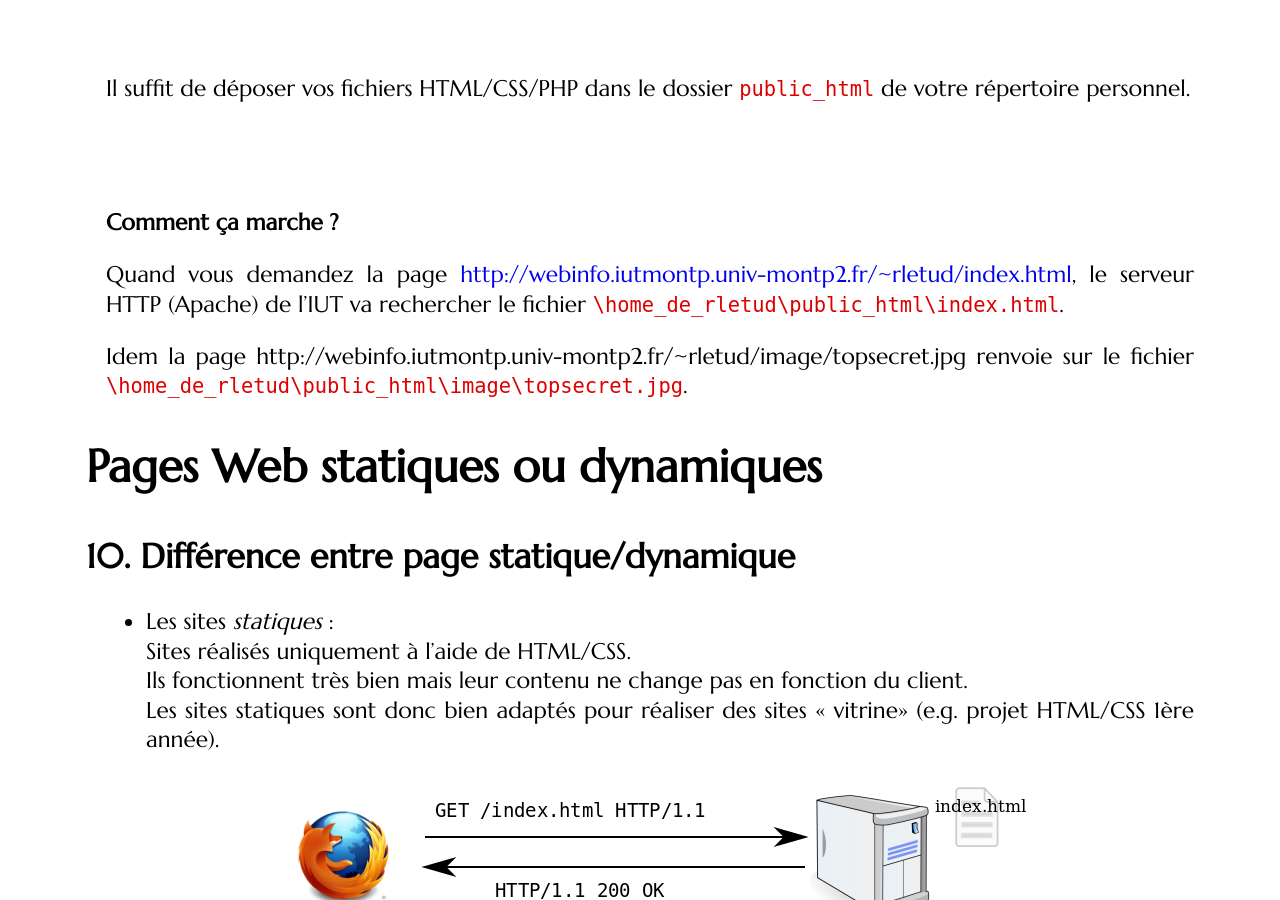
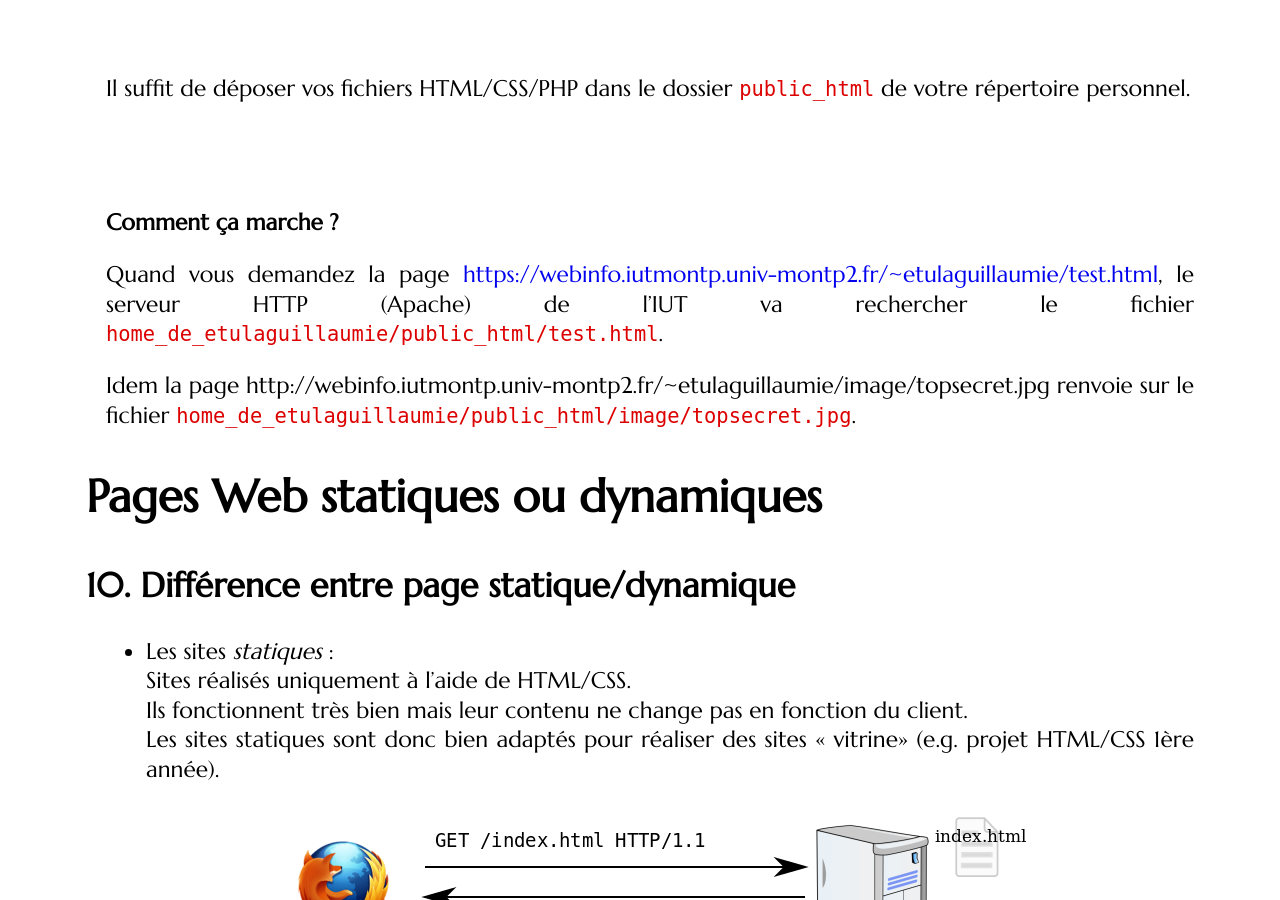
Before and after one commit to romainlebreton/R3.01-DeveloppementWeb, a Jekyll site: the page built from classes/class1.md, in a window 1280 px wide and 900 px high, scrolled down 5148 px. Built offline with Jekyll 4.4.1, drawn with Linux system fonts in a browser that asks for light colours; some web fonts are replaced.

Commit message:
mise à jour

```diff
--- a/classes/class1.md
+++ b/classes/class1.md
@@ -257,12 +257,12 @@ de votre répertoire personnel.
 **Comment ça marche ?**
 
 Quand vous demandez la page
-[http://webinfo.iutmontp.univ-montp2.fr/~rletud/index.html](http://webinfo.iutmontp.univ-montp2.fr/~rletud/index.html),
+[https://webinfo.iutmontp.univ-montp2.fr/~etulaguillaumie/test.html](https://webinfo.iutmontp.univ-montp2.fr/~etulaguillaumie/test.html),
 le serveur HTTP (Apache) de l'IUT va rechercher le fichier
-`\home_de_rletud\public_html\index.html`.
+`home_de_etulaguillaumie/public_html/test.html`.
 
-Idem la page http://webinfo.iutmontp.univ-montp2.fr/~rletud/image/topsecret.jpg
-renvoie sur le fichier `\home_de_rletud\public_html\image\topsecret.jpg`.
+Idem la page http://webinfo.iutmontp.univ-montp2.fr/~etulaguillaumie/image/topsecret.jpg
+renvoie sur le fichier `home_de_etulaguillaumie/public_html/image/topsecret.jpg`.
 
 <!-- **Attention aux droits:** -->
 
```
